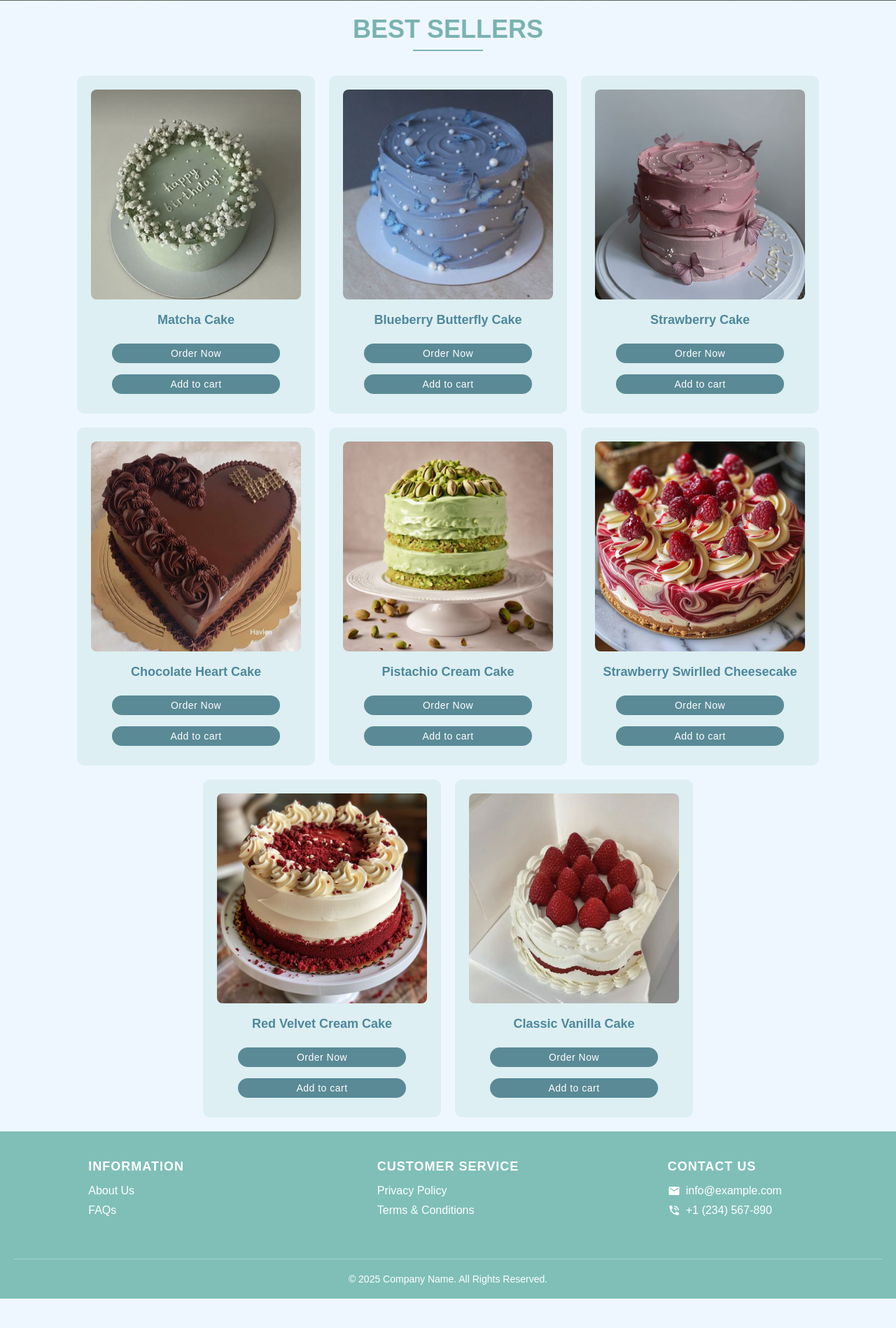
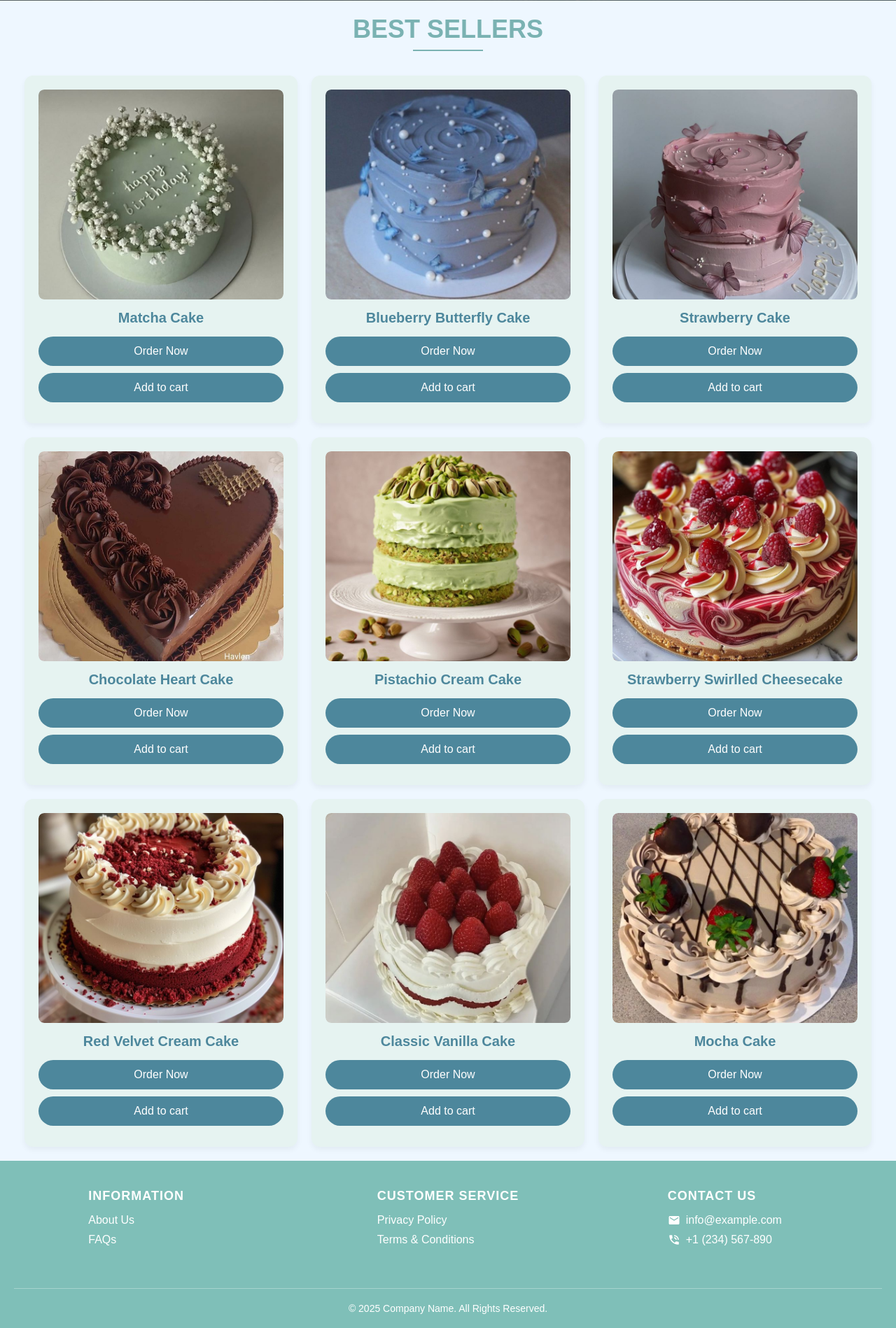
Before and after one commit to fritziebalagosa/adv-database-business, a PHP site: page /html/index.html in a window 1280 px wide. Shown: the part 917-2815 px from the top of the page at 70% size. Before the commit the page ends 2773 px from the top, so only its background shows below. Run offline with PHP 8.4, Linux system fonts and the light colour scheme.

Commit message:
Enhance product card design with hover effects and add "Quick View" button functionality

```diff
--- a/css/index.css
+++ b/css/index.css
@@ -236,6 +236,7 @@ ul {
 
 .shop-now:hover {
     background-color: rgba(255, 255, 255, 0.3);
+    transform: translateY(-2px);
 }
 
 /*BEST SELLERS*/
@@ -275,11 +276,21 @@ ul {
 }
 
 .product-card {
-    background-color: rgba(205, 232, 229, 0.5);
+    width: 350px;
+    background-color: #e6f3f1;
+    border-radius: 12px;
     padding: 20px;
-    border-radius: 10px;
-    width: 300px;
+    box-shadow: 0 4px 8px rgba(0, 0, 0, 0.05);
     text-align: center;
+}
+
+.image-container {
+    position: relative;
+    width: 100%;
+    height: 300px;
+    margin-bottom: 15px;
+    overflow: hidden;
+    border-radius: 8px;
 }
 
 .product-image {
@@ -287,33 +298,68 @@ ul {
     height: 300px;
     object-fit: cover;
     border-radius: 8px;
-    margin-bottom: 15px;
+    transition: opacity 0.3s ease;
 }
+
+.image-container:hover .product-image {
+    opacity: 0.2;
+    background-color: #4D879C;
+}
+
+.hover-button {
+    position: absolute;
+    top: 50%;
+    left: 50%;
+    transform: translate(-50%, -50%);
+    background-color: #4D879C;
+    color: white;
+    border: none;
+    border-radius: 30px;
+    padding: 12px 24px;
+    font-size: 16px;
+    cursor: pointer;
+    opacity: 0;
+    transition: opacity 0.3s ease;
+    pointer-events: none; /* Prevents the button from interfering with hover */
+}
+
+.image-container:hover .hover-button {
+    opacity: 1;
+    pointer-events: auto;
+}
+
+.hover-button:hover {
+    transform: translate(-50%, calc(-50% - 5px));
+}
+
 
 .product-name {
     color: #4D879C;
-    font-size: 18px;
+    font-size: 20px;
     margin-bottom: 15px;
 }
 
 .order-button {
-    background-color: #5a8a96;
+    background-color: #4D879C;
     color: white;
     border: none;
-    border-radius: 25px;
-    padding: 6px 0; /* Reduced vertical padding to make button thinner */
-    margin: 8px ;
-    font-size: 14px;
+    border-radius: 30px;
+    padding: 12px 0;
+    width: 100%;
+    font-size: 16px;
     cursor: pointer;
-    transition: background-color 0.3s, transform 0.2s;
-    width: 240px;
-    letter-spacing: 0.5px; /* Added slight letter spacing for better readability */
+    margin-bottom: 10px;
 }
 
 .order-button:hover {
-    background-color: #7AB2B2;
+    background-color: #3a6a7d;
     transform: translateY(-2px);
 }
+
+/*VIEW DETAILS*/
+
+/*MODAL*/
+
 
 /*FOOTER*/
 
--- a/html/index.html
+++ b/html/index.html
@@ -85,6 +85,7 @@
     </header>
 
 <body>
+<script src="../js/script.js" defer></script>
     <main>
         <!--LANDING PAGE-->
 
@@ -107,63 +108,97 @@
 
         <div class="cakes">
             <div class="product-card">
-                <img src="../img/c1.jpg" alt="" class="product-image">
+                <div class="image-container">
+                    <img src="../img/c1.jpg" alt="Matcha Cake" class="product-image">
+                    <button class="hover-button">Quick View</button>
+                </div>
                 <h2 class="product-name">Matcha Cake</h2>
                 <button class="order-button">Order Now</button>
                 <button class="order-button">Add to cart</button>
             </div>
 
-            <div class="product-card">
-                <img src="../img/c2.jpg" alt="" class="product-image">
+           <div class="product-card">
+                <div class="image-container">
+                    <img src="../img/c2.jpg" alt="Matcha Cake" class="product-image">
+                    <button class="hover-button">Quick View</button>
+                </div>
                 <h2 class="product-name">Blueberry Butterfly Cake</h2>
                 <button class="order-button">Order Now</button>
                 <button class="order-button">Add to cart</button>
             </div>
 
             <div class="product-card">
-                <img src="../img/c3.jpg" alt="" class="product-image">
+                <div class="image-container">
+                    <img src="../img/c3.jpg" alt="Matcha Cake" class="product-image">
+                    <button class="hover-button">Quick View</button>
+                </div>
                 <h2 class="product-name">Strawberry Cake</h2>
                 <button class="order-button">Order Now</button>
                 <button class="order-button">Add to cart</button>
             </div>
 
             <div class="product-card">
-                <img src="../img/c4.jpg" alt="" class="product-image">
+                <div class="image-container">
+                    <img src="../img/c4.jpg" alt="Matcha Cake" class="product-image">
+                    <button class="hover-button">Quick View</button>
+                </div>
                 <h2 class="product-name">Chocolate Heart Cake</h2>
                 <button class="order-button">Order Now</button>
                 <button class="order-button">Add to cart</button>
             </div>
 
             <div class="product-card">
-                <img src="../img/c5.jpg" alt="" class="product-image">
+                <div class="image-container">
+                    <img src="../img/c5.jpg" alt="Matcha Cake" class="product-image">
+                    <button class="hover-button">Quick View</button>
+                </div>
                 <h2 class="product-name">Pistachio Cream Cake</h2>
                 <button class="order-button">Order Now</button>
                 <button class="order-button">Add to cart</button>
             </div>
 
             <div class="product-card">
-                <img src="../img/c6.jpg" alt="" class="product-image">
+                <div class="image-container">
+                    <img src="../img/c6.jpg" alt="Matcha Cake" class="product-image">
+                    <button class="hover-button">Quick View</button>
+                </div>
                 <h2 class="product-name">Strawberry Swirlled Cheesecake</h2>
                 <button class="order-button">Order Now</button>
                 <button class="order-button">Add to cart</button>
             </div>
 
             <div class="product-card">
-                <img src="../img/c7.jpg" alt="" class="product-image">
+                <div class="image-container">
+                    <img src="../img/c7.jpg" alt="Matcha Cake" class="product-image">
+                    <button class="hover-button">Quick View</button>
+                </div>
                 <h2 class="product-name"> Red Velvet Cream Cake</h2>
                 <button class="order-button">Order Now</button>
                 <button class="order-button">Add to cart</button>
             </div>
 
             <div class="product-card">
-                <img src="../img/c8.jpg" alt="" class="product-image">
+                <div class="image-container">
+                    <img src="../img/c8.jpg" alt="Matcha Cake" class="product-image">
+                    <button class="hover-button">Quick View</button>
+                </div>
                 <h2 class="product-name">Classic Vanilla Cake</h2>
                 <button class="order-button">Order Now</button>
                 <button class="order-button">Add to cart</button>
             </div>
-         </div>
-   </section>
+
+            <div class="product-card">
+                <div class="image-container">
+                    <img src="../img/c9.jpg" alt="Matcha Cake" class="product-image">
+                    <button class="hover-button">Quick View</button>
+                </div>
+                <h2 class="product-name">Mocha Cake</h2>
+                <button class="order-button">Order Now</button>
+                <button class="order-button">Add to cart</button>
+            </div>
+        </div>
     </div>
+    </section>
 
         <!--FOOTER-->
         <footer class="footer">
--- a/js/script.js
+++ b/js/script.js
@@ -41,3 +41,13 @@ document.addEventListener('DOMContentLoaded', function() {
         updateArrowVisibility();
     });
 });
+
+
+function openForm(cakeName, description) {
+    document.getElementById('modalTitle').innerText = cakeName;
+    document.getElementById('modalDescription').innerText = description;
+    document.getElementById('orderModal').style.display = 'block';
+}
+function closeForm() {
+    document.getElementById('orderModal').style.display = 'none';
+}
```
Also changed, not shown: img/c9.jpg (added).
